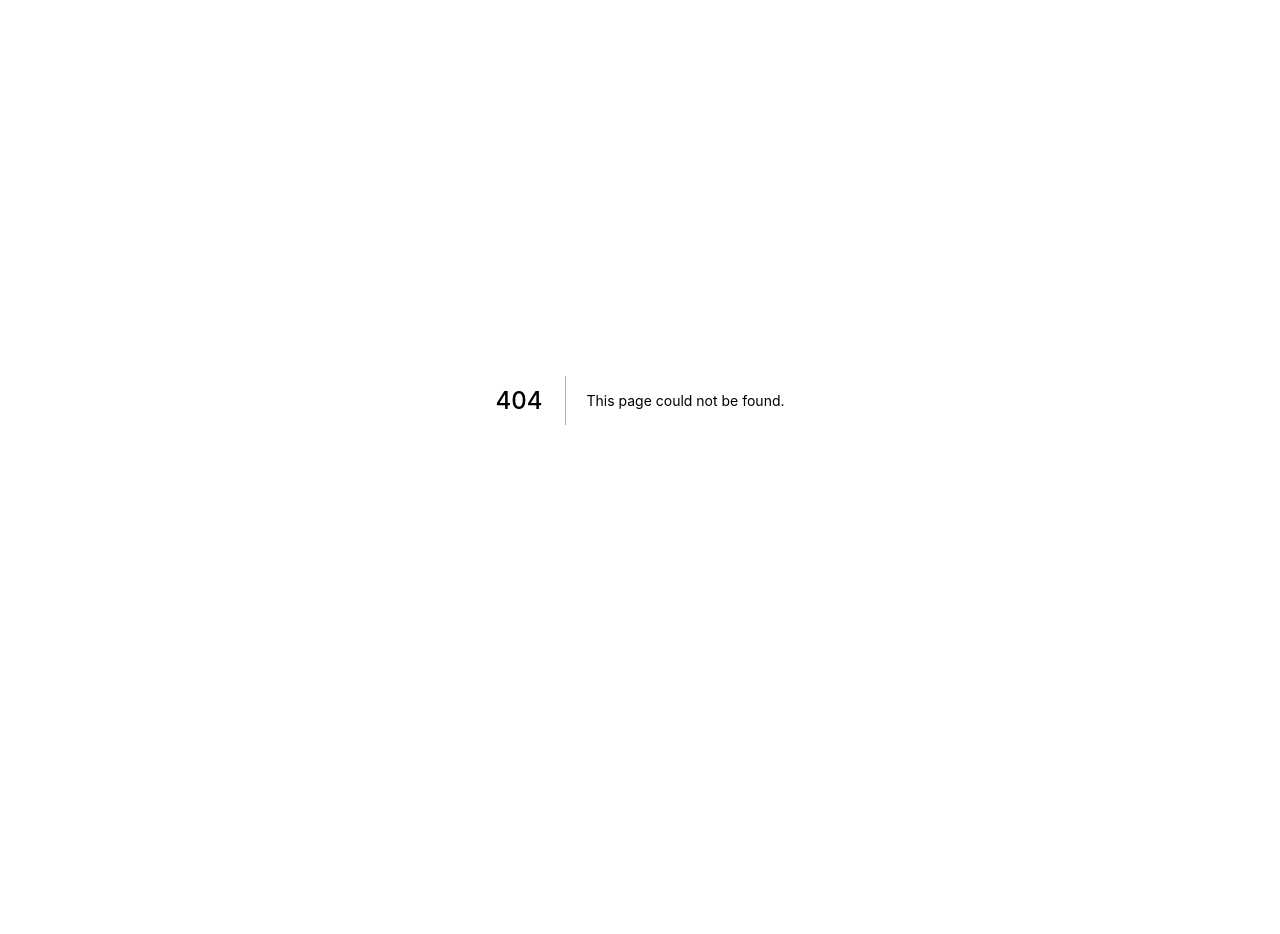
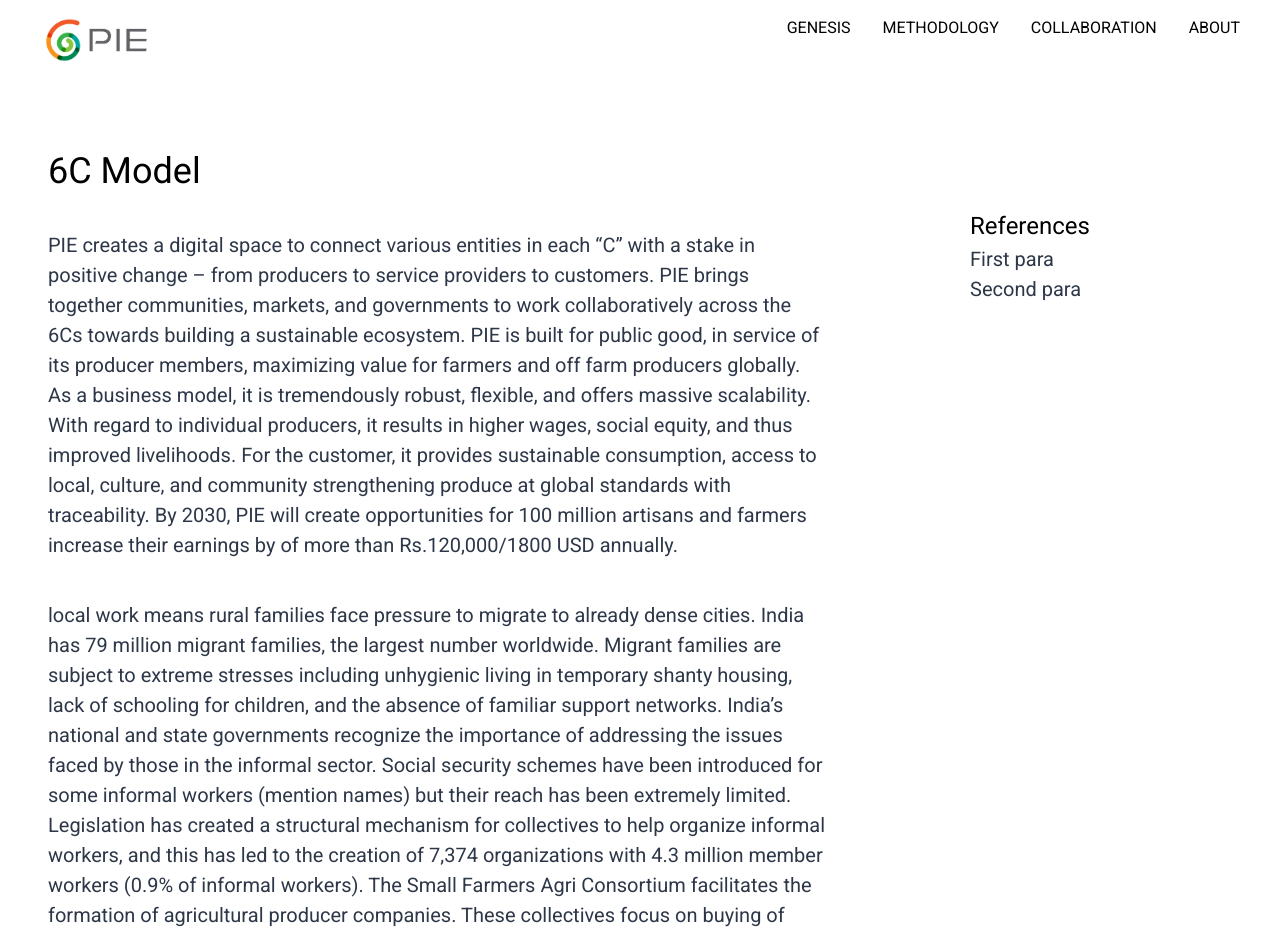
Before and after one commit to theCuriousMonk/pie-demo, a Next.js app: page /6C in a window 1280 px wide. Before the commit this address had no page. Shown: the top 934 px of the page. Before the commit the page ends 800 px from the top, so only its background shows below. Built offline with nearby package versions, Linux system fonts and the light colour scheme.

Commit message:
page sixc

```diff
--- a/components/Feature.js
+++ b/components/Feature.js
@@ -21,7 +21,7 @@ export default function Feature() {
     <div className="w-full md:w-1/2 pl-10">
       <h4 className="text-3xl text-gray-800 font-bold mb-3">Professional Support</h4>
       <p className="text-gray-600 mb-8 text-xl">PIE takes an ecosystem approach and brings together the all the key players that are instrumental in ensuring a producer collective’s success. This includes collective building NGOs, governmental agencies, private sector service providers, buyers and suppliers. The PIE ecosystem will be organized by the 6C Framework.</p>
-      <button className="bg-white font-bold rounded-full py-4 px-8 shadow-lg hover:shadow-xl uppercase tracking-wider">Learn about 6C Model</button>
+      <a className="bg-white font-bold rounded-full py-4 px-8 shadow-lg hover:shadow-xl uppercase tracking-wider" href="/6C">Learn about 6C Model</a>
     </div>
   </div>
 
@@ -29,7 +29,7 @@ export default function Feature() {
     <div className="w-full md:w-1/2 pr-10">
       <h4 className="text-3xl text-gray-800 font-bold mb-3">Open-Source Technology</h4>
       <p className="text-gray-600 mb-8 text-xl">The PIE technology stack is built as an open access platform with interoperability standards for various operators in order to create an eco-system of solutions leveraging data and system capabilities to holistically address the needs of the domain as oppose to operating in silos.</p>
-      <button className="bg-white font-bold rounded-full py-4 px-8 shadow-lg hover:shadow-xl uppercase tracking-wider">Get Details</button>
+      <a className="bg-white font-bold rounded-full py-4 px-8 shadow-lg hover:shadow-xl uppercase tracking-wider">Get Details</a>
       <br/>
     </div>
     <div className="w-full md:w-1/2">
--- a/components/Nav.js
+++ b/components/Nav.js
@@ -2,7 +2,7 @@ export default function Nav() {
     return (
     <nav className="container w-screen mx-auto md:w-full" style={{position: "sticky", top: 0, background: "#ffffff"}}>
   <div className="px-6 py-2 flex justify-between">
-    <img className="h-12" src="/assets/logo.png" />
+    <a href="/"><img className="h-16" src="/assets/logo.png" /></a>
     <div class="block lg:hidden">
       <button className="flex items-center px-3 py-2 border rounded text-gray-500 border-gray-600 hover:text-gray-800 hover:border-teal-500 appearance-none focus:outline-none">
         <svg className="fill-current h-3 w-3" viewBox="0 0 20 20" xmlns="http://www.w3.org/2000/svg">
--- a/components/SixC.js
+++ b/components/SixC.js
@@ -0,0 +1,32 @@
+export default function SixC() {
+    return (
+        <div className="flex">
+            <article className="w-4/6 mx-12 mt-16">
+                <h1 className="text-4xl">6C Model</h1>
+                <p id="first" className="mt-8 text-gray-800 mb-8 text-xl">
+                PIE creates a digital space to connect various entities in each “C” with a stake in positive change – from producers to service providers to customers. PIE brings together communities, markets, and governments to work collaboratively across the 6Cs towards building a sustainable ecosystem. PIE is built for public good, in service of its producer members, maximizing value for farmers and off farm producers globally. As a business model, it is tremendously robust, flexible, and offers massive scalability.
+
+With regard to individual producers, it results in higher wages, social equity, and thus improved livelihoods. For the customer, it provides sustainable consumption, access to local, culture, and community strengthening produce at global standards with traceability. By 2030, PIE will create opportunities for 100 million artisans and farmers increase their earnings by of more than Rs.120,000/1800 USD annually.
+
+
+                </p>
+                <p id="second" className="pt-2 text-gray-800 mb-8 text-xl">
+                local work means rural families face pressure to migrate to already dense cities. India has 79 million migrant families, the largest number worldwide. Migrant families are subject to extreme stresses including unhygienic living in temporary shanty housing, lack of schooling for children, and the absence of familiar support networks.
+
+India’s national and state governments recognize the importance of addressing the issues faced by those in the informal sector. Social security schemes have been introduced for some informal workers (mention names) but their reach has been extremely limited.
+
+Legislation has created a structural mechanism for collectives to help organize informal workers, and this has led to the creation of 7,374 organizations with 4.3 million member workers (0.9% of informal workers). The Small Farmers Agri Consortium facilitates the formation of agricultural producer companies. These collectives focus on buying of inputs like seeds and fertilizer, resulting in modest income increase of 10-15% for members. Little attention has been paid to the systemic change that could bring about transformative gains in income. The Ministry of Textiles has a more comprehensive program however, it has ignored the need for professional management systems, preventing the collectives from achieving scale. The establishment of Rural Livelihood Missions that build on Self-Help Group models to promote farm and non-farm production in village collectives have been largely ineffective as they have not led to regular work or real increases in income.
+
+The government’s fragmented attempts
+                </p>
+            </article>
+            <section className="w-2/6 px-24">
+                <h2 className="text-2xl mt-32">References</h2>
+                <ul>
+                    <li><a href="#first" className="text-gray-800 mb-8 text-xl">First para</a></li>
+                    <li><a href="#second" className="text-gray-800 mb-8 text-xl">Second para</a></li>
+                </ul>
+            </section>
+        </div>
+    )
+}
--- /dev/null
+++ b/pages/6C.js
@@ -0,0 +1,19 @@
+import Head from 'next/head'
+import Nav from '../components/Nav'
+import SixC from '../components/SixC'
+import Footer from '../components/Footer'
+
+
+export default function sixCmodel() {
+    return (
+      [<Head>
+      <title>6C Model</title>
+      <link rel="icon" href="/favicon.ico" />
+    </Head>,
+      <Nav />,
+      <div className="container w-screen mx-auto md:w-full">
+        <SixC />
+        <Footer />
+      </div>]
+    )
+  }
```
